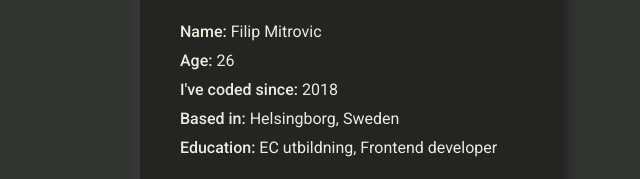
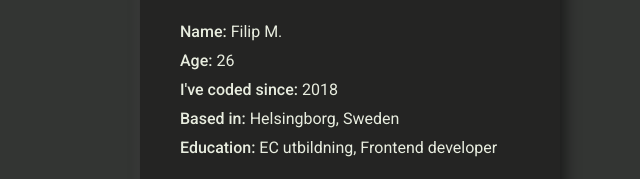
Before and after one commit to pippofilip/portfolio, a website: page dist/index.html in a window 1280 px wide. Shown: the part 257-436 px from the top of the page, 640-1280 px from the left. Drawn offline with Linux system fonts and the light colour scheme.

Commit message:
rm. last name

```diff
--- a/dist/index.html
+++ b/dist/index.html
@@ -26,7 +26,7 @@
     <div class="page-wrapper">
         <header>
             <a href="/">
-                <img src="assets/Logo.svg" alt="filip mitrovic logo" class="logo">
+                <img src="assets/Logo.svg" alt="filip logo" class="logo">
             </a>
             <nav>
                 <ul class="desktop-nav-list">
@@ -156,12 +156,12 @@
                 <div class="card-wrapper">
                     <div class="card">
                         <div class="profile-wrapper">
-                            <img src="assets/filip-mitrovic.jpeg" alt="filip mitrovic frontend developer">
+                            <img src="assets/filip-mitrovic.jpeg" alt="filip frontend developer">
                         </div>
                         <div class="card-content">
                             <h3>Info</h3>
                             <div class="card-content__info">
-                                <p><strong>Name:</strong> Filip Mitrovic</p>
+                                <p><strong>Name:</strong> Filip M.</p>
                                 <p><strong>Age:</strong> <span class="age">24</span></p>
                                 <p><strong>I've coded since:</strong> 2018</p>
                                 <p><strong>Based in:</strong> Helsingborg, Sweden</p>
```
Also changed, not shown: dist/404.html (+1 -1 lines), dist/contact.html (+1 -1 lines), dist/portfolio.html (+1 -1 lines), dist/skills.html (+1 -1 lines), dist/success.html (+1 -1 lines).
